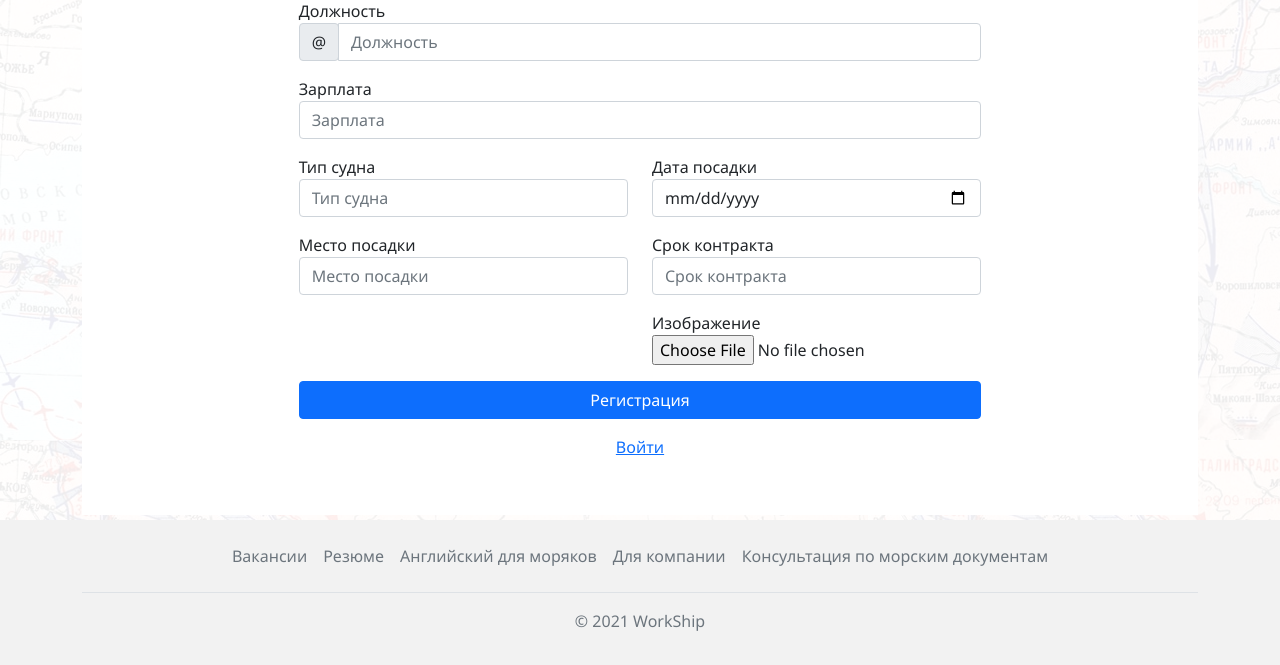
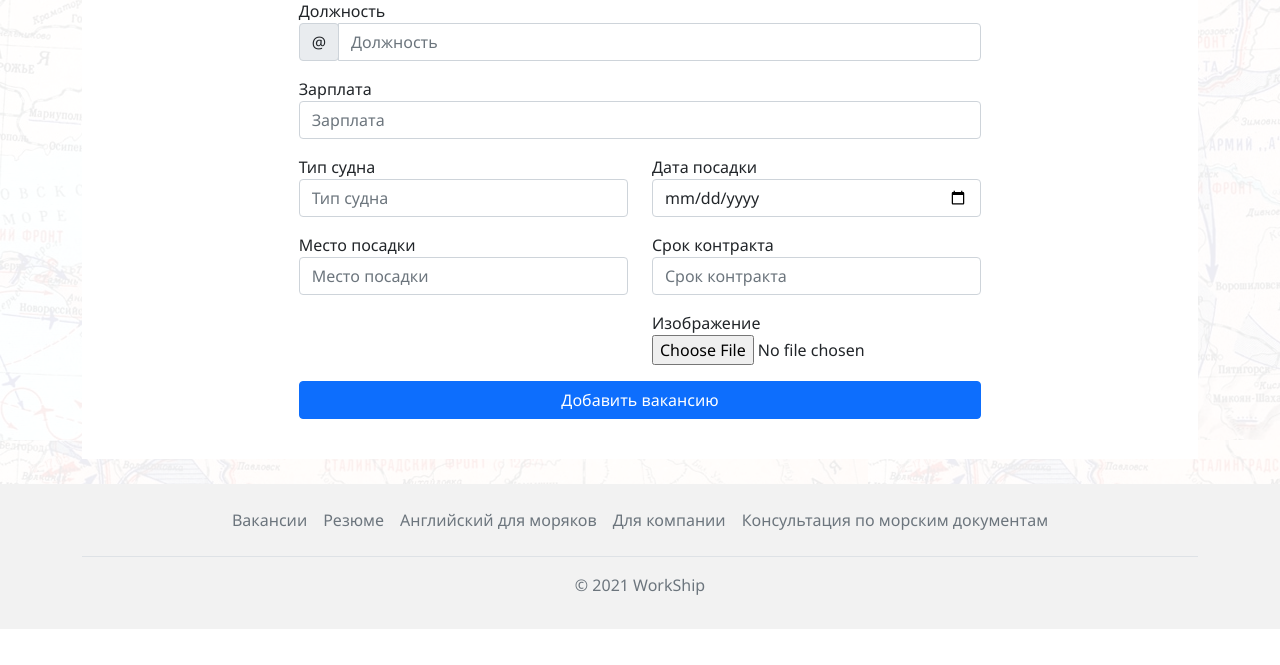
Before and after one commit to DmitryNechiporenko/workShip, a Django app: page /vacancies/add/ in a window 1280 px wide. Shown: the part 171-836 px from the top of the page. After the commit the page ends 800 px from the top, so only its background shows below. Run offline with Django 3.2, Linux system fonts and the light colour scheme; a user stored in the database is signed in.

Commit message:
add vacancy

```diff
--- a/workShip/vacancies/forms.py
+++ b/workShip/vacancies/forms.py
@@ -10,6 +10,7 @@ class AddVacancyForm(forms.ModelForm):
     landing = forms.CharField(label='Место посадки', widget=forms.TextInput(attrs={'class': 'form-control', 'placeholder': 'Место посадки'}))
     contract_term = forms.CharField(label='Срок контракта', widget=forms.TextInput(attrs={'class': 'form-control', 'placeholder': 'Срок контракта'}))
     image = forms.ImageField(label='Изображение', required=False, widget=forms.FileInput())
+    user = forms.Field(required=False)
 
     class Meta:
         model = Vacancy
--- a/workShip/vacancies/templates/vacancies/vacancies_add.html
+++ b/workShip/vacancies/templates/vacancies/vacancies_add.html
@@ -80,13 +80,10 @@
                         </div>
                     </div>
 
-                    <button type="submit" class= "w-100 btn btn-mg btn-primary">Регистрация</button>
+                    <button type="submit" class= "w-100 btn btn-mg btn-primary">Добавить вакансию</button>
 
                 </form>
 
-                <div class="my-3 text-center">
-                  <a class="link-primary" href="{% url 'login' %}">Войти</a>
-                </div>
             </div>
         </div>
     </div>
--- a/workShip/vacancies/views.py
+++ b/workShip/vacancies/views.py
@@ -1,3 +1,4 @@
+from django.contrib.auth.decorators import login_required
 from django.shortcuts import render, get_object_or_404, redirect
 from django.views.generic import ListView
 
@@ -33,13 +34,17 @@ def vacancies_detail(request, vacancy_id):
     return render(request, 'vacancies/vacancies_detail.html', context=context)
 
 
+@login_required
 def vacancies_add(request):
     if request.method == 'POST':
         vacancies_form = AddVacancyForm(request.POST)
+        vacancies_form.instance.user = request.user
 
         if vacancies_form.is_valid():
-            vacancies_form.save()
-            return redirect('vacancies')
+            vacancies_form.save(commit=False)
+            #vacancies_form.cleaned_data['user'] = request.user
+            vacancies_form = vacancies_form.save()
+            return redirect('vacancies_home')
         else:
             print(vacancies_form.errors)
     else:
```
Also changed, not shown: workShip/db.sqlite3, workShip/education/migrations/0003_auto_20210923_1826.py (added), workShip/seaman/migrations/0003_auto_20210923_1826.py (added), workShip/summaries/migrations/0003_auto_20210923_1826.py (added), workShip/vacancies/migrations/0003_auto_20210923_1826.py (added).
